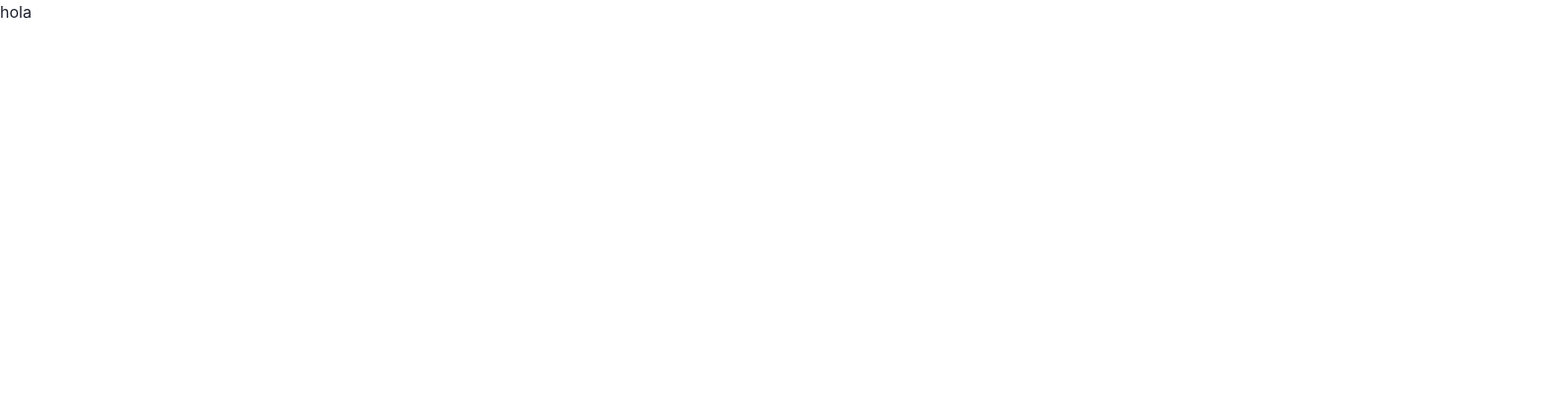
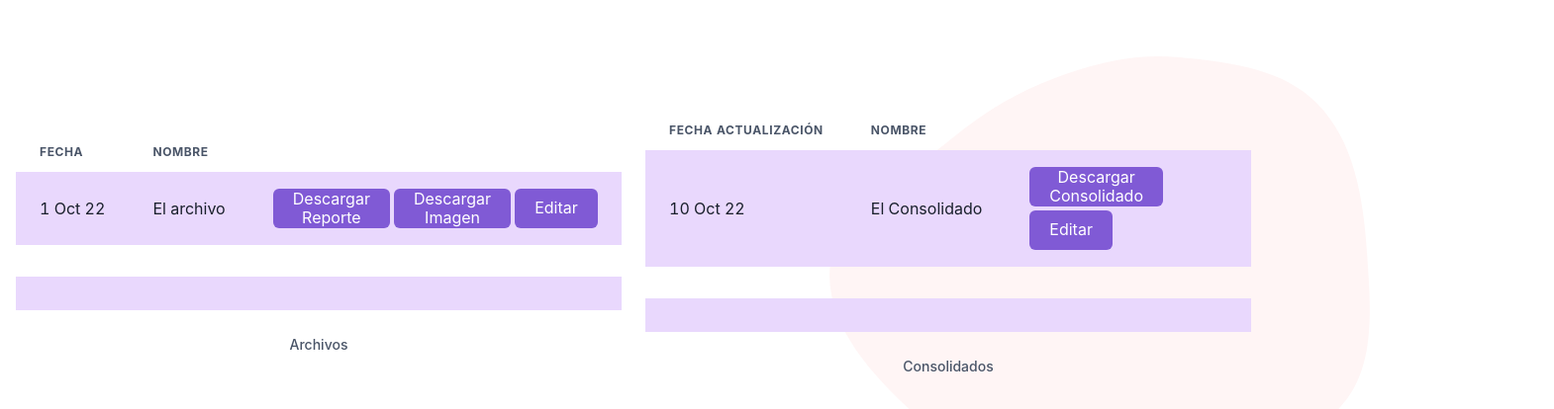
Before and after one commit to Drew138/p2, a React (Create React App) app in the folder frontend/: page / in a window 1280 px wide. Before the commit this address led to /auth/login. Shown: the top 414 px of the page at 99% size, 1570 px wide, since content can reach past the window. Built offline with nearby package versions, Linux system fonts and the light colour scheme.

Commit message:
Frontend dev

```diff
--- a/frontend/src/App.tsx
+++ b/frontend/src/App.tsx
@@ -6,7 +6,9 @@ import LogIn from "./containers/login";
 import SignUp from "./containers/signup";
 import ProtectedRoute from "./components/protected-route";
 import NotFound from "./containers/not-found";
-
+//<ProtectedRoute>
+//<Home />
+//</ProtectedRoute>
 const App = () => {
   return (
     <ChakraProvider>
@@ -15,9 +17,7 @@ const App = () => {
           <Route
             path="/"
             element={
-              <ProtectedRoute>
-                <Home />
-              </ProtectedRoute>
+              <Home/>
             }
           />
           <Route path="auth">
--- /dev/null
+++ b/frontend/src/components/Login.tsx
@@ -0,0 +1,63 @@
+import {
+    Flex,
+    Box,
+    FormControl,
+    FormLabel,
+    Input,
+    Checkbox,
+    Stack,
+    Link,
+    Button,
+    Heading,
+    Text,
+    useColorModeValue,
+  } from '@chakra-ui/react';
+
+  export default function SimpleCard() {
+    return (
+      <Flex
+        minH={'100vh'}
+        align={'center'}
+        justify={'center'}
+        bg={useColorModeValue('purple.50', 'purple.800')}>
+        <Stack spacing={8} mx={'auto'} maxW={'lg'} py={12} px={6}>
+          <Stack align={'center'}>
+            <Heading fontSize={'4xl'}>Ingresa a tu cuenta</Heading>
+          </Stack>
+          <Box
+            rounded={'lg'}
+            bg={useColorModeValue('white', 'gray.700')}
+            boxShadow={'lg'}
+            p={8}>
+            <Stack spacing={4}>
+              <FormControl id="email">
+                <FormLabel>Correo electrónico</FormLabel>
+                <Input type="email" />
+              </FormControl>
+              <FormControl id="password">
+                <FormLabel>Contraseña</FormLabel>
+                <Input type="password" />
+              </FormControl>
+              <Stack spacing={10}>
+                <Stack
+                  direction={{ base: 'column', sm: 'row' }}
+                  align={'start'}
+                  justify={'space-between'}>
+                  <Checkbox>Recordarme</Checkbox>
+                  <Link color={'blue.400'}>¿Olvidaste tu contraseña?</Link>
+                </Stack>
+                <Button
+                  bg={'purple.500'}
+                  color={'white'}
+                  _hover={{
+                    bg: 'purple.700',
+                  }}>
+                  Iniciar sesión
+                </Button>
+              </Stack>
+            </Stack>
+          </Box>
+        </Stack>
+      </Flex>
+    );
+  }
--- /dev/null
+++ b/frontend/src/components/Signup.tsx
@@ -0,0 +1,84 @@
+import {
+    Flex,
+    Box,
+    FormControl,
+    FormLabel,
+    Input,
+    InputGroup,
+    HStack,
+    InputRightElement,
+    Stack,
+    Button,
+    Heading,
+    Text,
+    useColorModeValue,
+    Link,
+  } from '@chakra-ui/react';
+  import { useState } from 'react';
+  import { ViewIcon, ViewOffIcon } from '@chakra-ui/icons';
+
+  export default function SignupCard() {
+    //const [showPassword, setShowPassword] = useState(false);
+
+    return (
+      <Flex
+        minH={'100vh'}
+        align={'center'}
+        justify={'center'}
+        bg={useColorModeValue('purple.50', 'purple.800')}>
+        <Stack spacing={8} mx={'auto'} maxW={'lg'} py={12} px={6}>
+          <Stack align={'center'}>
+            <Heading fontSize={'4xl'} textAlign={'center'}>
+              Regístrate
+            </Heading>
+          </Stack>
+          <Box
+            rounded={'lg'}
+            bg={useColorModeValue('white', 'gray.700')}
+            boxShadow={'lg'}
+            p={8}>
+            <Stack spacing={4}>
+              <HStack>
+                <Box>
+                  <FormControl id="firstName" isRequired>
+                    <FormLabel>Nombres</FormLabel>
+                    <Input type="text" />
+                  </FormControl>
+                </Box>
+                <Box>
+                  <FormControl id="lastName">
+                    <FormLabel>Apellidos</FormLabel>
+                    <Input type="text" />
+                  </FormControl>
+                </Box>
+              </HStack>
+              <FormControl id="email" isRequired>
+                <FormLabel>Correo electrónico</FormLabel>
+                <Input type="email" />
+              </FormControl>
+              <FormControl id="password" isRequired>
+                <FormLabel>Contraseña</FormLabel>
+              </FormControl>
+              <Stack spacing={10} pt={2}>
+                <Button
+                  loadingText="Submitting"
+                  size="lg"
+                  bg={'purple.500'}
+                  color={'white'}
+                  _hover={{
+                    bg: 'purple.700',
+                  }}>
+                  Registrarse
+                </Button>
+              </Stack>
+              <Stack pt={6}>
+                <Text align={'center'}>
+                  ¿Ya tienes una cuenta? <Link color={'blue.400'}>Inicia sesión</Link>
+                </Text>
+              </Stack>
+            </Stack>
+          </Box>
+        </Stack>
+      </Flex>
+    );
+  }
--- /dev/null
+++ b/frontend/src/components/home/Homepage.tsx
@@ -0,0 +1,154 @@
+import {
+  Container,
+  Stack,
+  Flex,
+  Box,
+  Heading,
+  Text,
+  Button,
+  Icon,
+  IconProps,
+  useColorModeValue,
+  Table,
+  Thead,
+  Tbody,
+  Tr,
+  Th,
+  Td,
+  TableCaption,
+  TableContainer,
+  Wrap,
+} from '@chakra-ui/react';
+
+export default function Homepage() {
+  return (
+    <Container maxW={'7xl'}>
+      <Stack
+        align={'center'}
+        spacing={{ base: 8, md: 6 }}
+        py={{ base: 20, md: 28 }}
+        direction={{ base: 'column', md: 'row' }}>
+        <Stack flex={1} spacing={{ base: 5, md: 10 }}>
+          <TableContainer>
+            <Table variant='striped' colorScheme='purple'>
+              <TableCaption>Archivos</TableCaption>
+              <Thead>
+                <Tr>
+                  <Th>Fecha</Th>
+                  <Th>Nombre</Th>
+                  <Th></Th>
+                </Tr>
+              </Thead>
+              <Tbody>
+                <Tr>
+                  <Td>1 Oct 22</Td>
+                  <Td>El archivo</Td>
+                  <Td>
+                    <Wrap spacing={1}>
+                      {techStackButton("Descargar","Reporte")}
+                      {techStackButton("Descargar","Imagen")}
+                      {techStackButton("Editar","")}
+                    </Wrap>
+                  </Td>
+                </Tr>
+                <Tr>
+                  <Td></Td>
+                  <Td></Td>
+                  <Td></Td>
+                </Tr>
+                <Tr>
+                  <Td></Td>
+                  <Td></Td>
+                  <Td></Td>
+                </Tr>
+              </Tbody>
+            </Table>
+          </TableContainer>
+        </Stack>
+        <Flex
+          flex={1}
+          justify={'center'}
+          align={'center'}
+          position={'relative'}
+          w={'full'}>
+          <Blob
+            w={'150%'}
+            h={'150%'}
+            position={'absolute'}
+            top={'-20%'}
+            left={0}
+            zIndex={-1}
+            color={useColorModeValue('red.50', 'red.400')}
+          />
+          <TableContainer>
+            <Table variant='striped' colorScheme='purple'>
+              <TableCaption>Consolidados</TableCaption>
+              <Thead>
+                <Tr>
+                  <Th>Fecha Actualización</Th>
+                  <Th>Nombre</Th>
+                  <Th></Th>
+                </Tr>
+              </Thead>
+              <Tbody>
+                <Tr>
+                  <Td>10 Oct 22</Td>
+                  <Td>El Consolidado</Td>
+                  <Td>
+                    <Wrap spacing={1}>
+                      {techStackButton("Descargar","Consolidado")}
+                      {techStackButton("Editar","")}
+                    </Wrap>
+                  </Td>
+                </Tr>
+                <Tr>
+                  <Td></Td>
+                  <Td></Td>
+                  <Td></Td>
+                </Tr>
+                <Tr>
+                  <Td></Td>
+                  <Td></Td>
+                  <Td></Td>
+                </Tr>
+              </Tbody>
+            </Table>
+          </TableContainer>
+        </Flex>
+      </Stack>
+    </Container>
+  );
+}
+
+function techStackButton(text: string, text2: string){
+  return (
+    <Button
+      size={'md'}
+      fontWeight={'normal'}
+      fontSize={'md'}
+      px={5}
+      colorScheme={'purple'}
+      bg={'purple.500'}
+      _hover={{ bg: 'purple.700' }}>
+      {text}<br></br>{text2}
+    </Button>
+  );
+}
+
+export const Blob = (props: IconProps) => {
+  return (
+    <Icon
+      width={'100%'}
+      viewBox="0 0 578 440"
+      fill="none"
+      xmlns="http://www.w3.org/2000/svg"
+      {...props}>
+      <path
+        fillRule="evenodd"
+        clipRule="evenodd"
+        d="M239.184 439.443c-55.13-5.419-110.241-21.365-151.074-58.767C42.307 338.722-7.478 282.729.938 221.217c8.433-61.644 78.896-91.048 126.871-130.712 34.337-28.388 70.198-51.348 112.004-66.78C282.34 8.024 325.382-3.369 370.518.904c54.019 5.115 112.774 10.886 150.881 49.482 39.916 40.427 49.421 100.753 53.385 157.402 4.13 59.015 11.255 128.44-30.444 170.44-41.383 41.683-111.6 19.106-169.213 30.663-46.68 9.364-88.56 35.21-135.943 30.551z"
+        fill="currentColor"
+      />
+    </Icon>
+  );
+};
--- a/frontend/src/containers/home.tsx
+++ b/frontend/src/containers/home.tsx
@@ -1,10 +1,11 @@
 import React from "react";
+import Homepage from "../components/home/Homepage";
 
 import { useNavigate } from "react-router-dom";
 
 const Home = () => {
   let navigate = useNavigate();
-  return <div>hola</div>;
+  return <div><Homepage></Homepage></div>;
 };
 
 export default Home;
--- a/frontend/src/containers/login.tsx
+++ b/frontend/src/containers/login.tsx
@@ -1,7 +1,8 @@
 import React from "react";
+import Login from "../components/Login";
 
 const LogIn = () => {
-  return <div>hola</div>;
+  return <div><Login></Login></div>;
 };
 
 export default LogIn;
--- a/frontend/src/containers/signup.tsx
+++ b/frontend/src/containers/signup.tsx
@@ -1,7 +1,8 @@
 import React from "react";
+import Signup from "../components/Signup";
 
 const SignUp = () => {
-  return <div>hola</div>;
+  return <div><Signup></Signup></div>;
 };
 
 export default SignUp;
```
